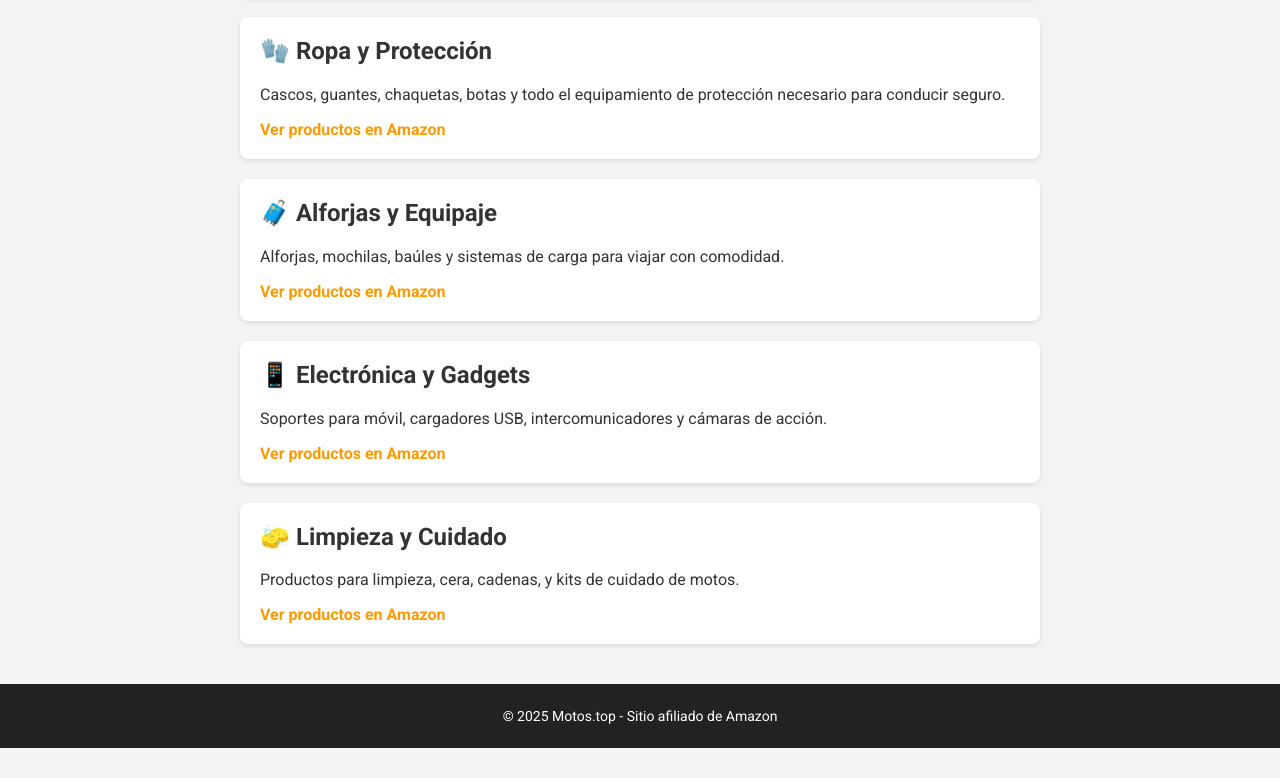
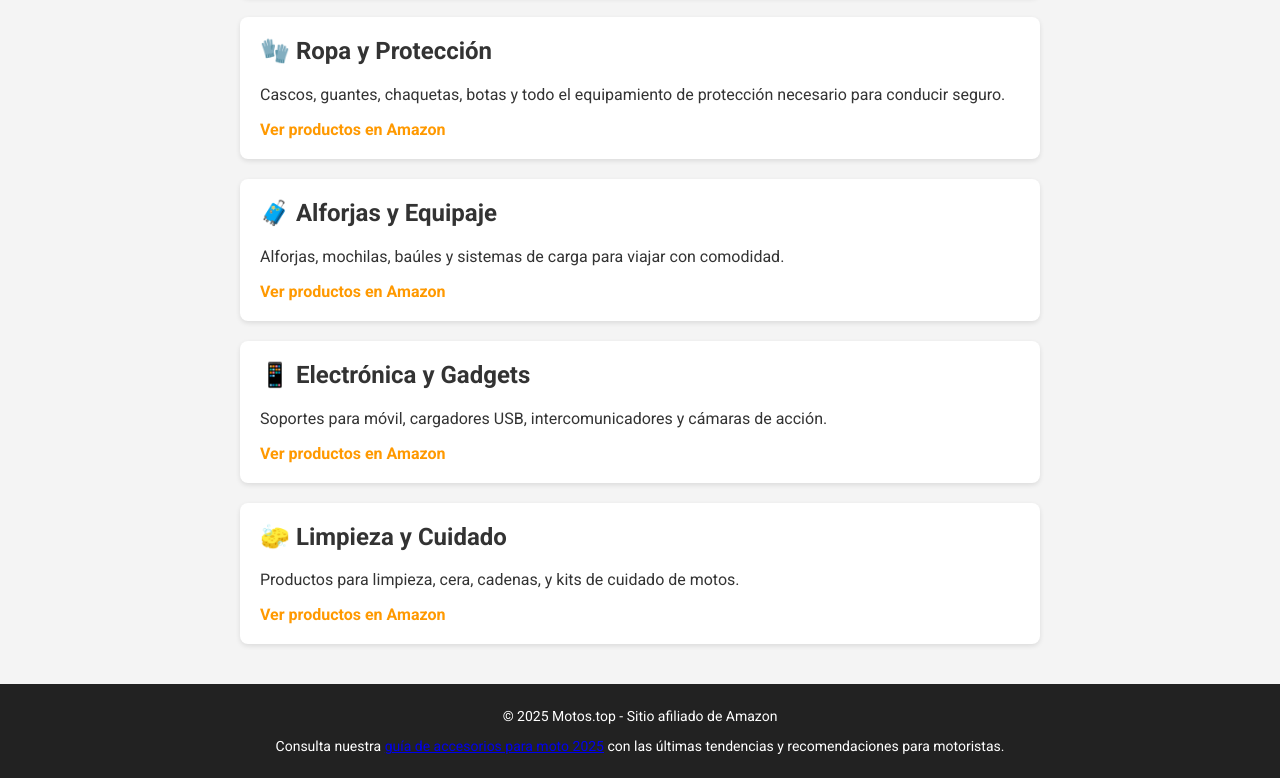
Before and after one commit to marianodav/motos.top, a plain HTML site: page index.html in a window 1280 px wide. Shown: the part 341-1119 px from the top of the page. Before the commit the page ends 1089 px from the top, so only its background shows below. Drawn offline with Linux system fonts and the light colour scheme.

Commit message:
Update index.html

```diff
--- a/index.html
+++ b/index.html
@@ -87,6 +87,9 @@
   </main>
   <footer>
     <p>&copy; 2025 Motos.top - Sitio afiliado de Amazon</p>
+    <p>
+      Consulta nuestra <a href="/accesorios-moto-2025.html" title="Accesorios para moto 2025">guía de accesorios para moto 2025</a> con las últimas tendencias y recomendaciones para motoristas.
+    </p>
   </footer>
 </body>
 </html>
```
